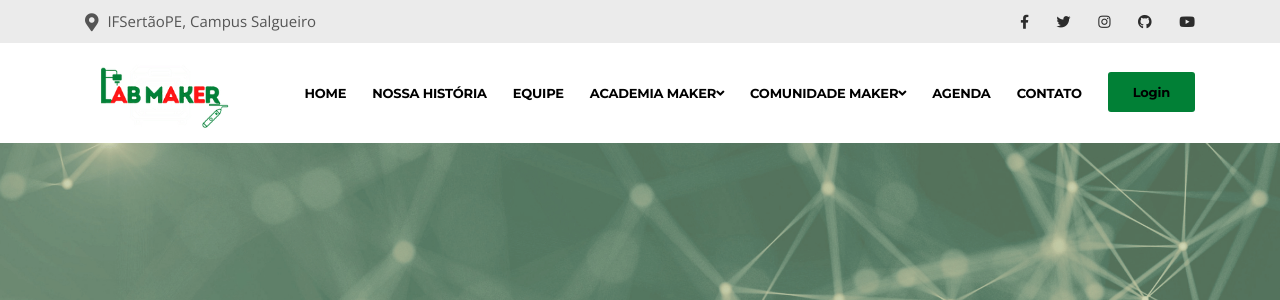
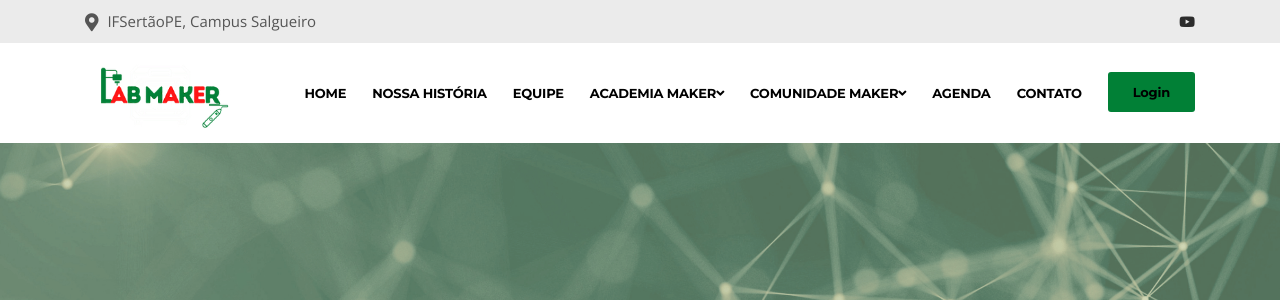
Before and after one commit to leonardo-campello/labmaker, a PHP site: page / in a window 1280 px wide. Shown: the top 300 px of the page. Run offline with PHP 8.4, Linux system fonts and the light colour scheme; some libraries are stand-ins or nearby versions.

Commit message:
Update index.php

```diff
--- a/index.php
+++ b/index.php
@@ -53,18 +53,18 @@
               <div class="col-lg-4 col-md-4 top-social text-center text-md-right">
                 <ul class="list-unstyled">
                     <li>
-                      <a title="Facebook" href="https://facebbok.com/themefisher.com">
+                      <!-- <a title="Facebook" href="https://facebbok.com/themefisher.com">
                           <span class="social-icon"><i class="fab fa-facebook-f"></i></span>
-                      </a>
-                      <a title="Twitter" href="https://twitter.com/themefisher.com">
+                      </a> -->
+                      <!-- <a title="Twitter" href="https://twitter.com/themefisher.com">
                           <span class="social-icon"><i class="fab fa-twitter"></i></span>
-                      </a>
-                      <a title="Instagram" href="https://instagram.com/themefisher.com">
+                      </a> -->
+                      <!-- <a title="Instagram" href="https://instagram.com/themefisher.com">
                           <span class="social-icon"><i class="fab fa-instagram"></i></span>
-                      </a>
-                      <a title="Linkdin" href="https://github.com/themefisher.com">
+                      </a> -->
+                      <!-- <a title="Linkdin" href="https://github.com/themefisher.com">
                           <span class="social-icon"><i class="fab fa-github"></i></span>
-                      </a>
+                      </a> -->
                       <a title="YouTube" href="https://www.youtube.com/channel/UCME7pYi-_Du-R8s3RYfA_mw">
                           <span class="social-icon"><i class="fab fa-youtube"></i></span>
                       </a>
```
